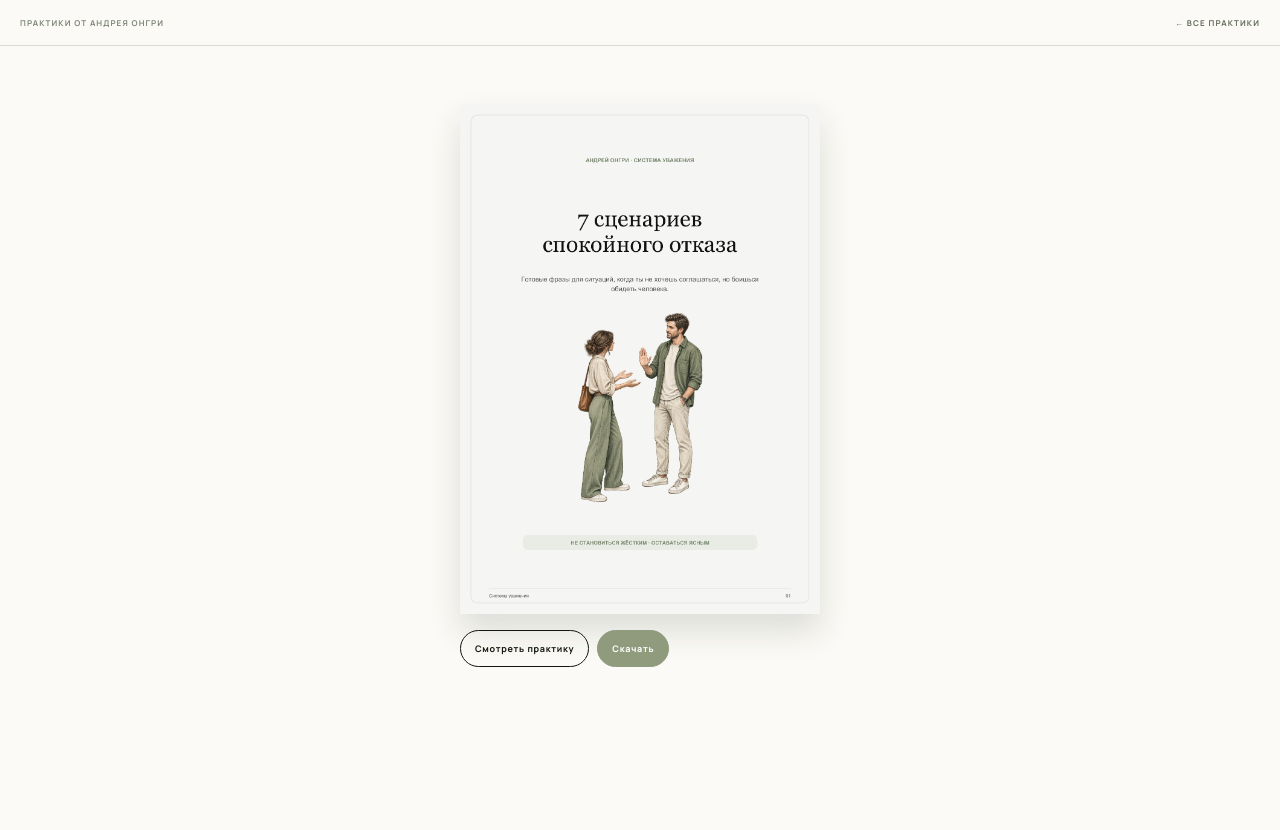
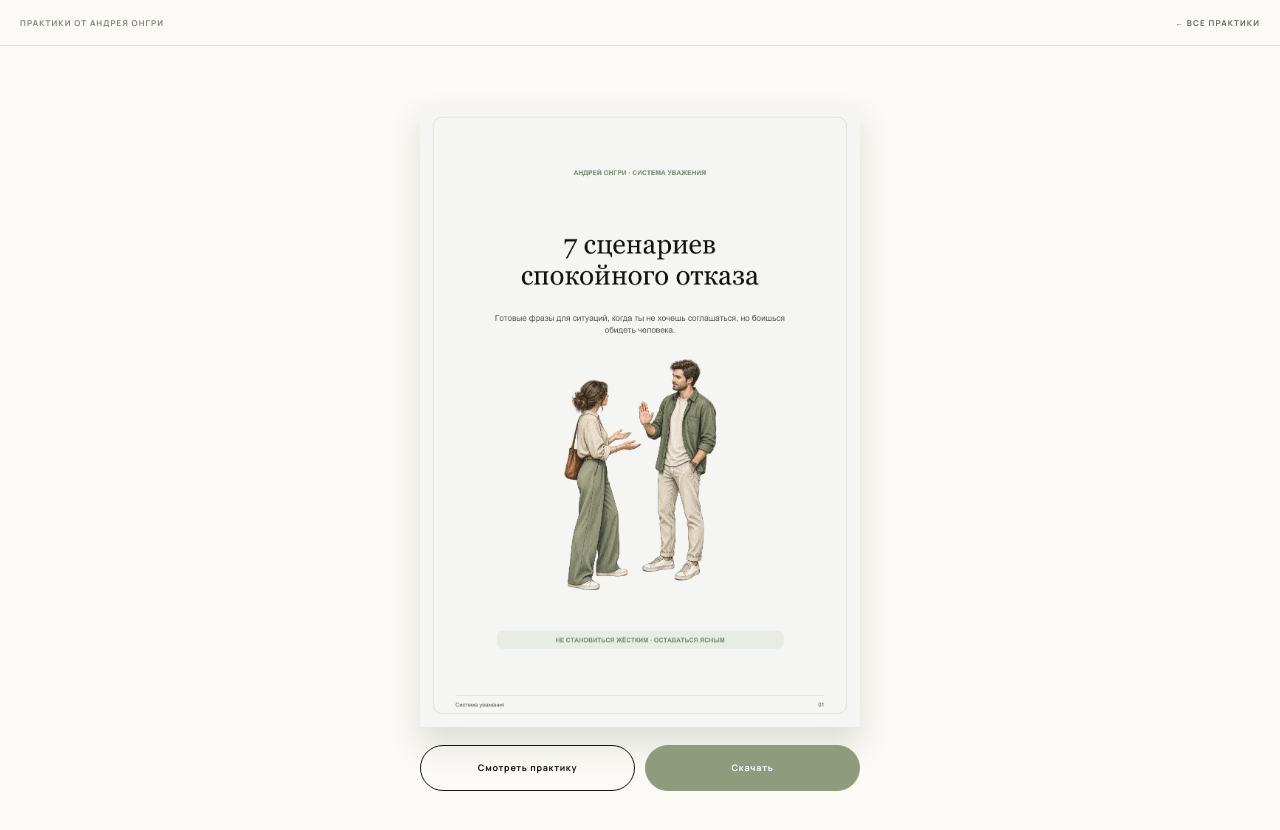
Before and after one commit to ongri199215-dot/andrey-ongri-praktiki, a Next.js app: page /praktiki/7-stsenariev-spokoynogo-otkaza in a window 1280 px wide. Shown: the top 830 px of the page. Before the commit the page ends 800 px from the top, so only its background shows below. Built offline with nearby package versions, Linux system fonts and the light colour scheme.

Commit message:
fix: balance desktop practice actions

```diff
--- a/app/globals.css
+++ b/app/globals.css
@@ -13,10 +13,10 @@ button { font:inherit; }
 .intro h1 { margin:0;font-family:var(--font-serif),Georgia,serif;font-size:clamp(34px,4.5vw,58px);font-weight:500;letter-spacing:-.05em;line-height:.95; }
 .shelf { max-width:1220px;margin:0 auto;padding:0 clamp(20px,5vw,64px) 105px; }.practice-card { display:grid;grid-template-columns:minmax(220px,330px) minmax(0,1fr);gap:clamp(28px,6vw,76px);align-items:center;padding:clamp(22px,4vw,48px);border:1px solid var(--line);background:#fff;box-shadow:0 20px 70px rgba(55,64,40,.06); }
 .detail-card { width:min(960px,calc(100% - 40px));min-height:calc(100vh - 46px);margin:0 auto;display:grid;grid-template-columns:minmax(220px,330px) minmax(0,1fr);gap:clamp(28px,7vw,88px);align-items:center;padding:clamp(48px,8vw,100px) 0; }
-.practice-detail-card { width:min(360px,calc(100% - 40px));display:flex;min-height:0;flex-direction:column;gap:16px;padding:clamp(28px,5vw,58px) 0; }.practice-detail-card .cover { width:100%; }
+.practice-detail-card { width:min(440px,calc(100% - 40px));display:flex;min-height:0;flex-direction:column;gap:18px;padding:clamp(28px,5vw,58px) 0; }.practice-detail-card .cover { width:100%; }
 .cover { display:block;aspect-ratio:.706;overflow:hidden;background:var(--pale-sage);box-shadow:0 17px 30px rgba(41,50,34,.14); }.cover img { display:block;width:100%;height:100%;object-fit:cover; }
 .practice-info h1,.practice-info h2 { max-width:570px;margin:0;font-family:var(--font-serif),Georgia,serif;font-size:clamp(38px,4.5vw,66px);font-weight:500;letter-spacing:-.055em;line-height:.91; }.eyebrow { margin:0 0 18px;color:#697362;font-size:10px;font-weight:700;letter-spacing:.14em; }.practice-info > p:not(.eyebrow):not(.contents) { max-width:530px;margin:23px 0 0;color:#4d5649;font-size:16px;line-height:1.65; }.actions { display:flex;gap:10px;margin-top:32px; }.actions a,.actions button { min-width:152px;padding:15px 22px;border:1px solid var(--ink);background:transparent;color:var(--ink);font-size:10px;font-weight:700;letter-spacing:.12em;text-align:center;cursor:pointer; }.actions .download-guide { border-color:var(--sage);background:var(--sage);color:#fff; }.contents { margin:20px 0 0;padding-top:16px;border-top:1px solid var(--line);color:#687362;font-size:12px;line-height:1.55; }
-.actions-compact { width:100%;margin:0;gap:8px; }.actions-compact a { min-width:0;padding:11px 14px;border-radius:999px;font-size:9px;letter-spacing:.08em; }
+.actions-compact { width:100%;display:grid;grid-template-columns:1fr 1fr;margin:0;gap:10px; }.actions-compact a { display:flex;align-items:center;justify-content:center;min-width:0;min-height:46px;padding:0 12px;border-radius:999px;font-size:9px;letter-spacing:.08em;white-space:nowrap; }
 .guide-pages { width:min(860px,calc(100% - 32px));margin:0 auto;padding:32px 0 70px; }.guide-pages img { display:block;width:100%;height:auto;margin:0 auto 22px;border:1px solid var(--line);box-shadow:0 16px 45px rgba(55,64,40,.08); }
 footer { padding:32px 20px;border-top:1px solid var(--line);color:#75806d;font-size:9px;font-weight:700;letter-spacing:.12em;text-align:center; }
-@media (max-width:650px) { .topbar { min-height:58px; }.intro { padding-top:82px; }.intro h1 { font-size:clamp(58px,16vw,82px); }.practice-card,.detail-card { display:block;padding:18px; }.detail-card { width:100%;min-height:0;padding-top:42px; }.detail-page .detail-card { padding-top:20px; }.practice-detail-card { width:min(360px,calc(100% - 36px));display:flex;padding:20px 0; }.cover { max-width:310px;margin:0 auto; }.practice-detail-card .cover { max-width:none; }.practice-info { padding:34px 5px 8px; }.detail-page .practice-info { padding-top:20px; }.practice-info h1,.practice-info h2 { font-size:46px; }.actions { display:grid;grid-template-columns:1fr 1fr; }.actions a,.actions button { min-width:0;padding:14px 10px; }.actions-compact a { padding:11px 8px; } }
+@media (max-width:650px) { .topbar { min-height:58px; }.intro { padding-top:82px; }.intro h1 { font-size:clamp(58px,16vw,82px); }.practice-card,.detail-card { display:block;padding:18px; }.detail-card { width:100%;min-height:0;padding-top:42px; }.detail-page .detail-card { padding-top:20px; }.practice-detail-card { width:min(360px,calc(100% - 36px));display:flex;padding:20px 0; }.cover { max-width:310px;margin:0 auto; }.practice-detail-card .cover { max-width:none; }.practice-info { padding:34px 5px 8px; }.detail-page .practice-info { padding-top:20px; }.practice-info h1,.practice-info h2 { font-size:46px; }.actions { display:grid;grid-template-columns:1fr 1fr; }.actions a,.actions button { min-width:0;padding:14px 10px; }.actions-compact a { padding:0 8px; } }
```
Also changed, not shown: scripts/build-github-pages.mjs (+1 -1 lines).
